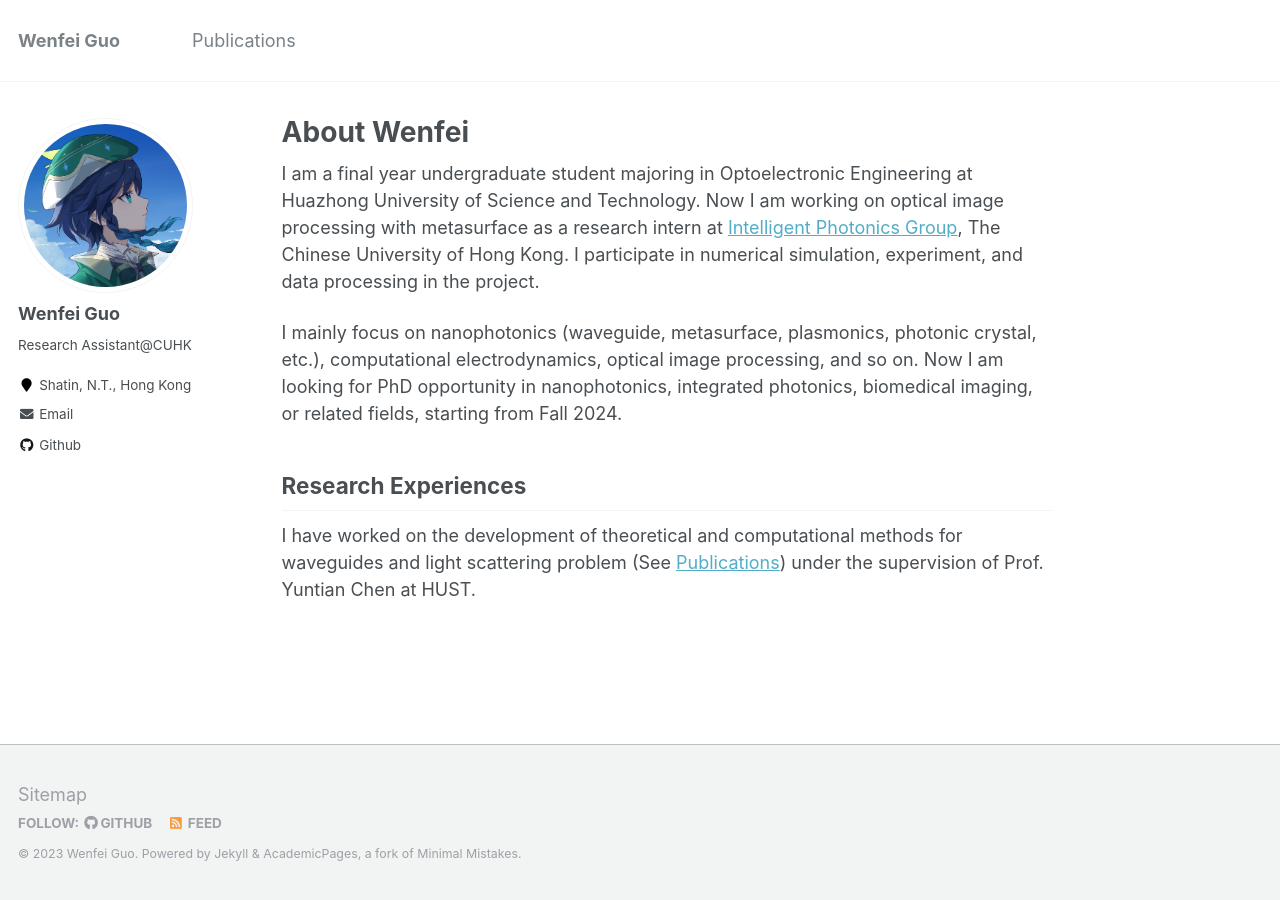
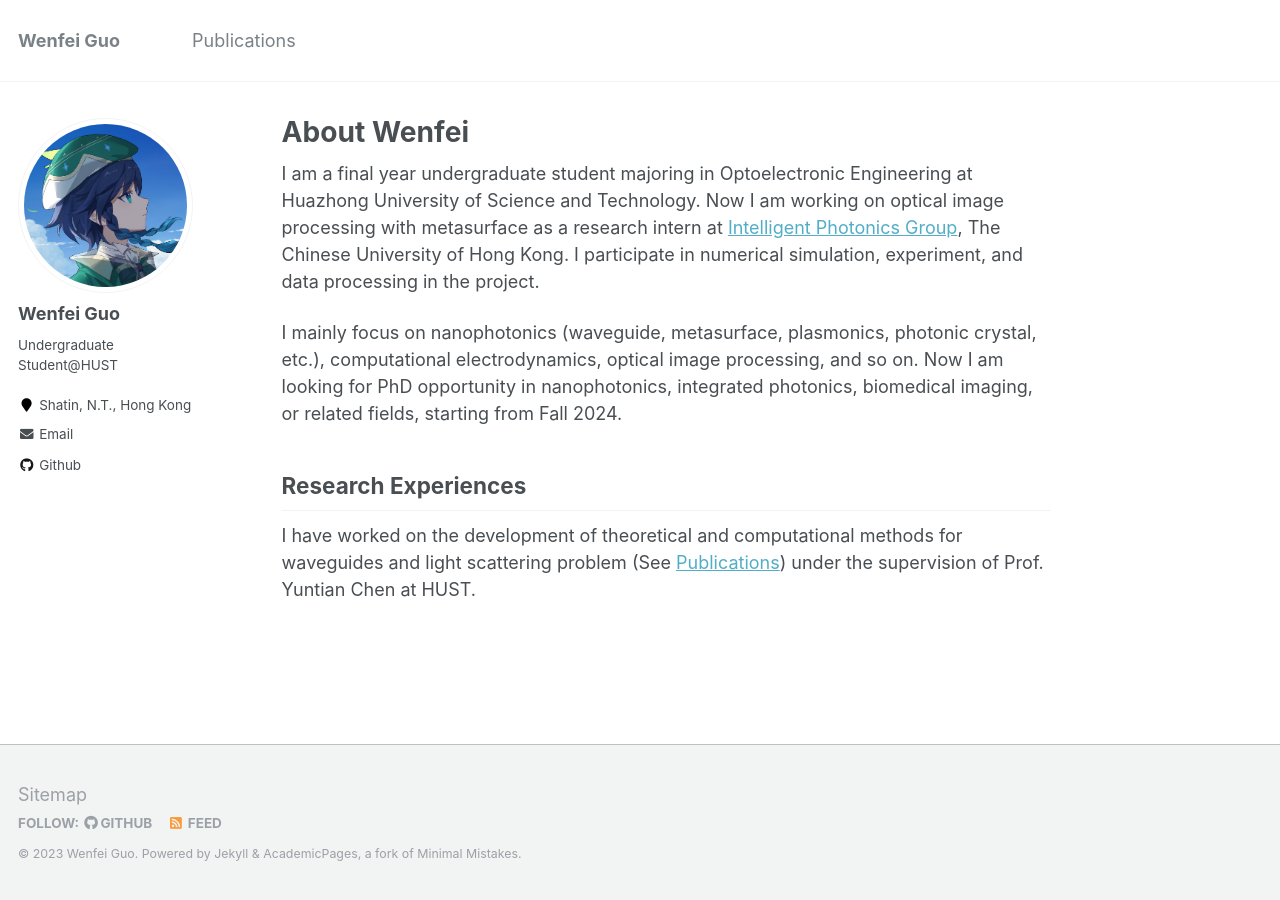
Before and after one commit to cma9cma/cma9cma.github.io, a Jekyll site: the page built from _pages/about.md, in a window 1280 px wide. Built offline with Jekyll 4.4.1, drawn with Linux system fonts in a browser that asks for light colours.

Commit message:
Update _config.yml

```diff
--- a/_config.yml
+++ b/_config.yml
@@ -82,7 +82,7 @@ analytics:
 author:
   name             : "Wenfei Guo"
   avatar           : "wendi_touxiang.jpg" # "profile.png"
-  bio              : "Research Assistant@CUHK"
+  bio              : "Undergraduate Student@HUST"
   location         : "Shatin, N.T., Hong Kong"
   employer         :
   pubmed           :
```
